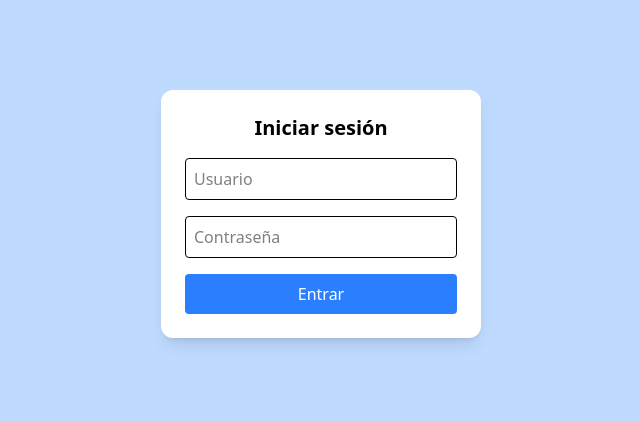
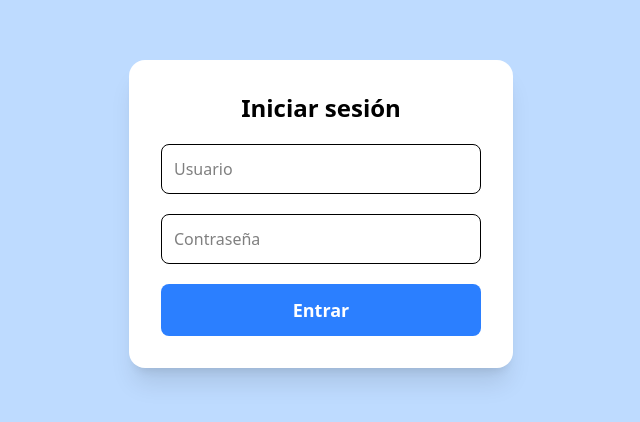
Before and after one commit to vaneor08/Proyecto_Team_To_Do, a React (Vite) app in the folder Team-To-do/: page / in a window 1280 px wide. Shown: the part 186-608 px from the top of the page, without its empty margins (319-959 px from the left). Built offline with nearby package versions, Linux system fonts and the light colour scheme.

Commit message:
cambios de css

```diff
--- a/Team-To-do/src/App.jsx
+++ b/Team-To-do/src/App.jsx
@@ -35,9 +35,8 @@ function App() {
   if (!user) return <Login setUser={setUser} />;
 
   return (
-    <div className="min-h-screen bg-gray-100 p-6">
-      <div className="flex justify-between items-center mb-6">
-        <h1 className="text-3xl font-bold">Team To-Do ✅</h1>
+    <div className="min-h-screen bg-blue-200 p-6">
+      <div className="flex justify-end mb-6">
         <button
           onClick={logout}
           className="bg-red-500 text-white px-4 py-2 rounded hover:bg-red-600"
@@ -46,11 +45,16 @@ function App() {
         </button>
       </div>
 
-      <p className="mb-4">Bienvenido, {user} 👋</p>
+      <div className="flex flex-col items-center text-center">
+        <h1 className="text-3xl font-bold mb-2">Team To-Do ✅</h1>
+        <p className="mb-6">Bienvenido, {user} 👋</p>
 
-      <TaskForm addTask={addTask} author={user} />
-      <SearchBar search={search} setSearch={setSearch} />
-      <TaskList tasks={filteredTasks} toggleTask={toggleTask} />
+        <div className="w-full max-w-2xl space-y-4">
+          <TaskForm addTask={addTask} author={user} />
+          <SearchBar search={search} setSearch={setSearch} />
+          <TaskList tasks={filteredTasks} toggleTask={toggleTask} />
+        </div>
+      </div>
     </div>
   );
 }
--- a/Team-To-do/src/components/Login.jsx
+++ b/Team-To-do/src/components/Login.jsx
@@ -6,9 +6,9 @@ export default function Login({ setUser }) {
   const [error, setError] = useState("");
 
   const users = [
-    { username: "usuario1", password: "1234" },
-    { username: "usuario2", password: "abcd" },
-    { username: "usuario3", password: "admin" },
+    { username: "Nataly123", password: "nataly123" },
+    { username: "Alison123", password: "alison123" },
+    { username: "Andres123", password: "andres123" },
   ];
 
   const handleLogin = (e) => {
@@ -27,16 +27,16 @@ export default function Login({ setUser }) {
     <div className="flex items-center justify-center h-screen bg-blue-200">
       <form
         onSubmit={handleLogin}
-        className="bg-white p-6 rounded-xl shadow-lg space-y-4 w-80"
+        className="bg-white p-8 rounded-2xl shadow-xl space-y-5 w-96"
       >
-        <h2 className="text-xl font-bold text-center">Iniciar sesión</h2>
+        <h2 className="text-2xl font-bold text-center">Iniciar sesión</h2>
 
         <input
           type="text"
           placeholder="Usuario"
           value={username}
           onChange={(e) => setUsername(e.target.value)}
-          className="w-full p-2 border rounded"
+          className="w-full p-3 border rounded-lg"
         />
 
         <input
@@ -44,15 +44,16 @@ export default function Login({ setUser }) {
           placeholder="Contraseña"
           value={password}
           onChange={(e) => setPassword(e.target.value)}
-          className="w-full p-2 border rounded"
+          className="w-full p-3 border rounded-lg"
         />
 
         {error && <p className="text-red-500 text-sm">{error}</p>}
 
-        <button className="w-full bg-blue-500 text-white py-2 rounded hover:bg-blue-600">
+        <button className="w-full bg-blue-500 text-white py-3 rounded-lg text-lg font-semibold hover:bg-blue-600">
           Entrar
         </button>
       </form>
     </div>
+
   );
 }
--- a/Team-To-do/src/components/SearchBar.jsx
+++ b/Team-To-do/src/components/SearchBar.jsx
@@ -5,7 +5,7 @@ export default function SearchBar({ search, setSearch }) {
       placeholder="Buscar tarea o autor..."
       value={search}
       onChange={(e) => setSearch(e.target.value)}
-      className="w-full border rounded p-2 mb-4"
+      className="w-full p-2 border-2 rounded bg-white"
     />
   );
 }
--- a/Team-To-do/src/components/TaskForm.jsx
+++ b/Team-To-do/src/components/TaskForm.jsx
@@ -20,7 +20,7 @@ export default function TaskForm({ addTask, author }) {
         placeholder="Escribe una tarea..."
         value={text}
         onChange={(e) => setText(e.target.value)}
-        className="flex-1 border rounded p-2"
+        className="w-full p-2 border-2 rounded bg-white"
       />
       <button className="bg-green-500 text-white px-4 rounded hover:bg-green-600">
         ➕
--- a/Team-To-do/src/components/TaskItem.jsx
+++ b/Team-To-do/src/components/TaskItem.jsx
@@ -5,7 +5,7 @@ export default function TaskItem({ task, toggleTask }) {
         task.completed ? "bg-green-100" : "bg-white"
       }`}
     >
-      <div>
+      <div className="flex flex-col text-left">
         <p className={task.completed ? "line-through text-gray-500" : ""}>
           {task.text}
         </p>
```
